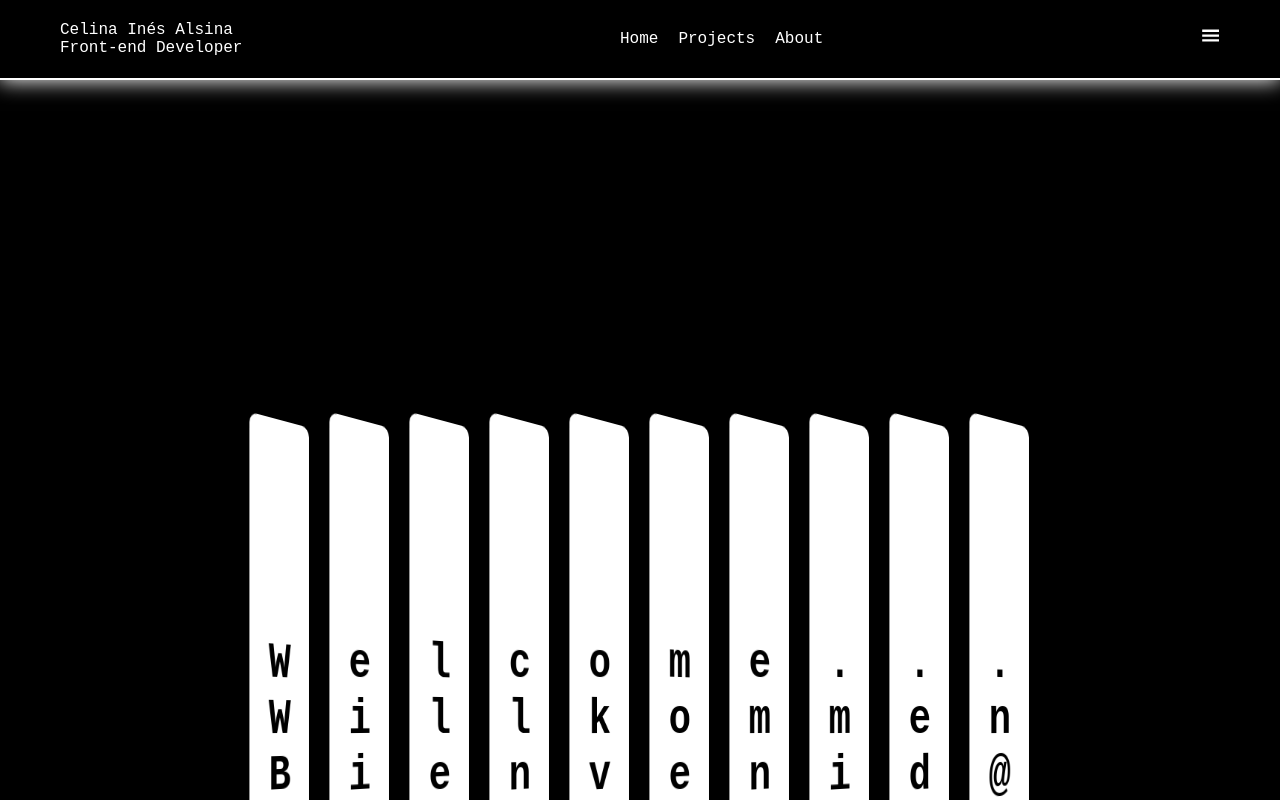
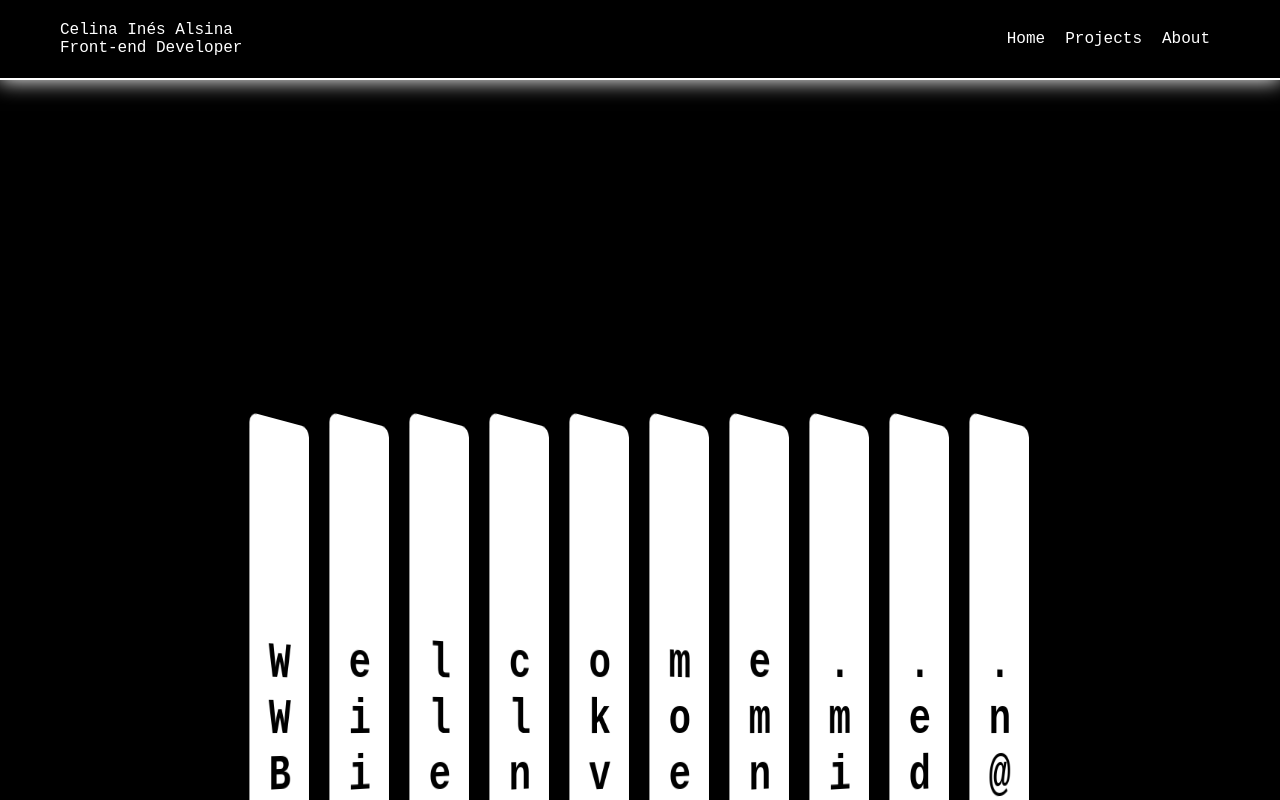
Before and after one commit to Celinesco/celinesco-page, a React (Create React App) app: page / in a window 1280 px wide. Shown: the top 800 px of the page. Built offline with nearby package versions, Linux system fonts and the light colour scheme.

Commit message:
arreglo nombre de clase de boton menu hamburguesa

```diff
--- a/src/components/NavBar.js
+++ b/src/components/NavBar.js
@@ -15,7 +15,7 @@ const NavBar = () => {
                 <li>Projects</li>
                 <li>About</li>
             </ul>
-            <div className='container__hamurguer-menu'>
+            <div className='container__hamburguer-menu'>
                 <GiHamburgerMenu />
             </div>
 
--- a/src/components/NavBar.scss
+++ b/src/components/NavBar.scss
@@ -14,9 +14,9 @@
     padding: 0 60px;
 }
 
-.container__hamurguer-menu {
+.container__hamburguer-menu {
     color: white;
-    font-size: calc(2rem - 1vw)
+    font-size: calc(2rem - 1vw);
 }
 
 .navbar__list {
@@ -26,3 +26,6 @@
         color: $main-color-dark-mode;
     }
 }
+
+
+@import '../styles/breakpoints'
--- a/src/styles/_breakpoints.scss
+++ b/src/styles/_breakpoints.scss
@@ -47,7 +47,7 @@
  }
 
 
- @media (min-width: 767.98) {
+ @media (min-width: 767.99px) {
      .container__hamburguer-menu {
          display: none;
      }
```
